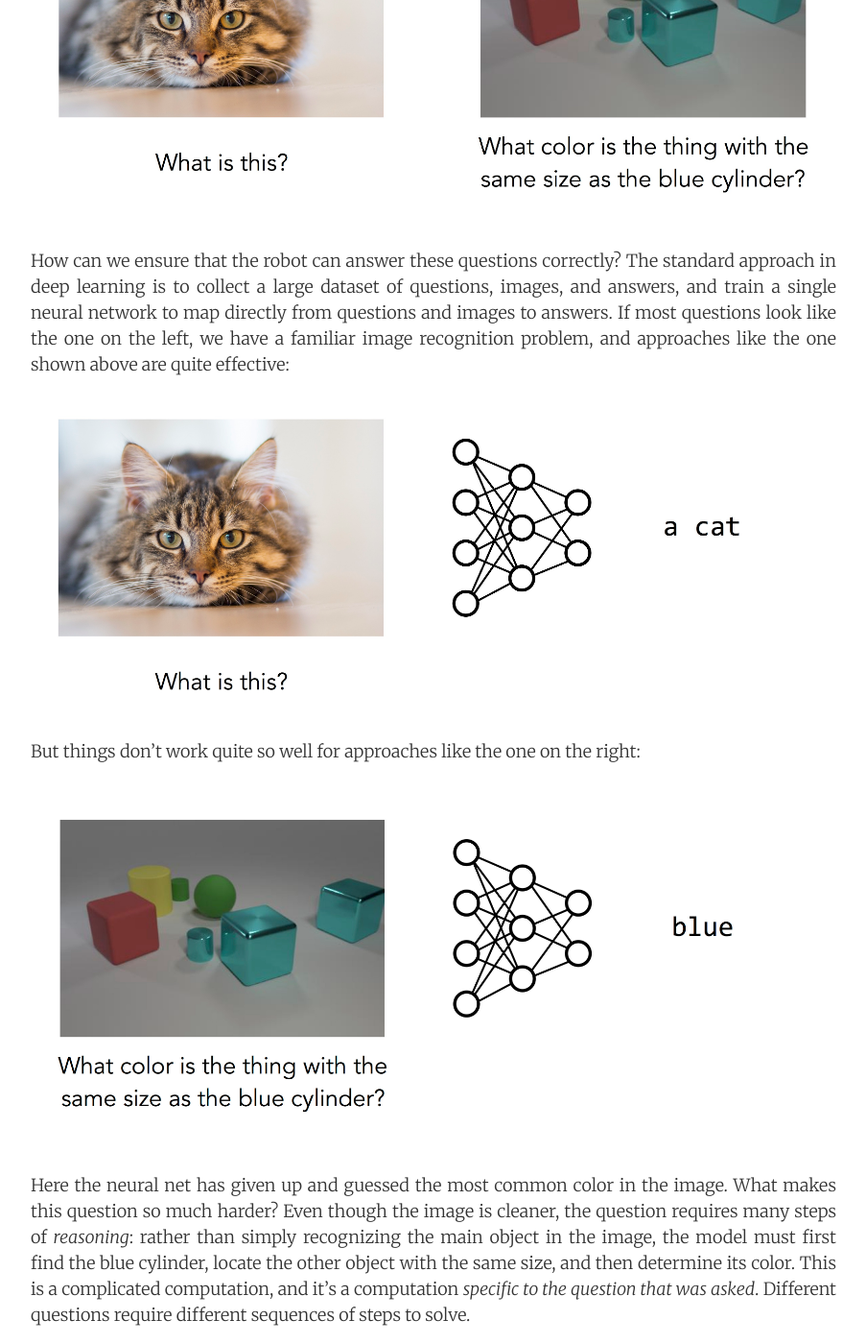
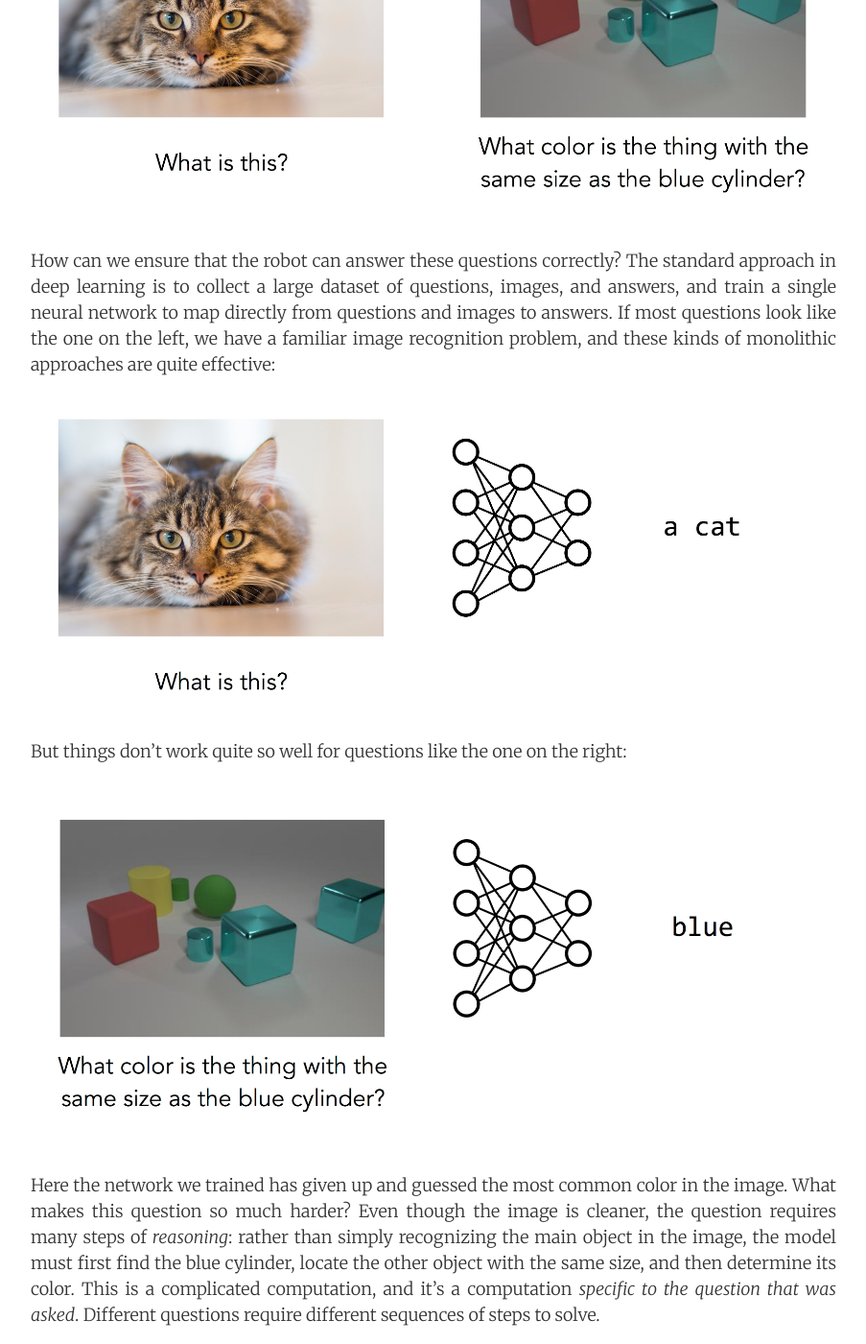
Before and after one commit to bairblog/bairblog.github.io, a Jekyll site: the page built from index.html, in a window 1280 px wide and 1400 px high, scrolled down 705 px. Shown: the whole window at 96% size, without its empty margins (188-1091 px from the left). Built offline with Jekyll 4.4.1, drawn with Linux system fonts in a browser that asks for light colours; nearby versions of some CDN libraries; the list of posts is cut into pages by our own code; some of the changed text lies outside the part shown.

Commit message:
jacob edits

```diff
--- a/_posts/2017-06-01-learning-to-reason-with-neural-module-networks.md
+++ b/_posts/2017-06-01-learning-to-reason-with-neural-module-networks.md
@@ -18,31 +18,34 @@ questions about its surroundings. We might ask questions like these:</p>
 standard approach in deep learning is to collect a large dataset of questions,
 images, and answers, and train a single neural network to map directly from
 questions and images to answers.  If most questions look like the one on the
-left, we have a familiar image recognition problem, and approaches like the one
-shown above are quite effective:</p>
+left, we have a familiar image recognition problem, and these kinds of
+monolithic approaches are quite effective:</p>
 
 <p style="text-align:center;">
 <img src="{{site.url}}/assets/nmns/cat_pred.jpg">
 </p>
 
-<p>But things don’t work quite so well for approaches like the one on the right:</p>
+<p>But things don’t work quite so well for questions like the one on the
+right:</p>
 
 <p style="text-align:center;">
 <img src="{{site.url}}/assets/nmns/clevr_pred.jpg">
 </p>
 
-<p>Here the neural net has given up and guessed the most common color in the image.
-What makes this question so much harder? Even though the image is cleaner, the
-question requires many steps of <em>reasoning</em>: rather than simply recognizing the
-main object in the image, the model must first find the blue cylinder, locate
-the other object with the same size, and then determine its color. This is a
-complicated computation, and it’s a computation <em>specific to the question that
-was asked</em>. Different questions require different sequences of steps to solve.</p>
+<p>Here the network we trained has given up and guessed the most common color in
+the image.  What makes this question so much harder? Even though the image is
+cleaner, the question requires many steps of <em>reasoning</em>: rather than
+simply recognizing the main object in the image, the model must first find the
+blue cylinder, locate the other object with the same size, and then determine
+its color. This is a complicated computation, and it’s a computation
+<em>specific to the question that was asked</em>. Different questions require
+different sequences of steps to solve.</p>
 
-<p>This stands in contrast to the dominant “one size fits all” paradigm in deep
-learning: for whatever problem we’re trying to solve, we write down a fixed
-model architecture that we hope captures the relationship between the input and
-output, and learn parameters for that fixed model from labeled training data.</p>
+<p>The dominant paradigm in deep learning is a "one size fits all" approach: for
+whatever problem we’re trying to solve, we write down a fixed model architecture
+that we hope can capture everything about the relationship between the input and
+output, and learn parameters for that fixed model from labeled training
+data.</p>
 
 <p>But real-world reasoning doesn’t work this way: it involves a variety of
 different capabilities, combined and synthesized in new ways for every new
@@ -64,15 +67,15 @@ size, and determining its color. We can draw this schematically like:</p>
 <img src="{{site.url}}/assets/nmns/layout1.jpg">
 </p>
 
-<p>A different question might involve a different series of steps. If we ask “how
-many things are the same size as the ball?”, we might have something like:</p>
+<p>A different question might involve a different series of steps. If we ask "how
+many things are the same size as the ball?", we might have something like:</p>
 
 <p style="text-align:center;">
 <img src="{{site.url}}/assets/nmns/layout2.jpg">
 </p>
 
-<p>Basic operations like “compare size” are shared between questions, but they get
-used in different ways. The key idea behind NMNs is to make this sharing
+<p>Basic operations like "compare size" are shared between questions, but they
+get used in different ways. The key idea behind NMNs is to make this sharing
 explicit: we use two different network structures to answer the two questions
 above, but we share weights between pieces of networks that involve the same
 basic operations:</p>
@@ -93,15 +96,15 @@ appropriate:</p>
 <p>(Several recent deep learning frameworks, including DyNet and TensorFlow Fold,
 were explicitly designed with this kind of dynamic computation in mind.)</p>
 
-<p>What we get at the end of the training process is not a single deep network, but
-rather a collection of neural “modules”, each of which implements a single step
-of reasoning. When we want to use our trained model on a new problem instance,
-we can assemble these modules dynamically to produce a new network structure
-tailored to that problem.</p>
+<p>What we get at the end of the training process is not a single deep network,
+but rather a collection of neural "modules", each of which implements a single
+step of reasoning. When we want to use our trained model on a new problem
+instance, we can assemble these modules dynamically to produce a new network
+structure tailored to that problem.</p>
 
 <p>One of the remarkable things about this process is that we don’t need to provide
 any low-level supervision for individual modules: the model never sees an
-isolated example of blue object or a “left-of” relationship. Modules are learned
+isolated example of blue object or a "left-of" relationship. Modules are learned
 only inside larger composed structures, with only (question, answer) pairs as
 supervision. But the training procedure is able to <em>automatically</em> infer the
 correct relationship between pieces of structure and the computations they’re
@@ -114,7 +117,7 @@ responsible for:</p>
 <hr />
 
 <p>The key ingredient in this whole process is a collection of high-level
-“reasoning blueprints” like the ones above. These blueprints tell us how the
+"reasoning blueprints" like the ones above. These blueprints tell us how the
 network for each question should be laid out, and how different questions relate
 to one another. But where do the blueprints come from?</p>
 
@@ -140,7 +143,7 @@ wide variety of problems.</p>
 <hr />
 
 <p>Despite the remarkable success of deep learning methods in recent years, many
-problems—including few-shot learning and complex reasoning—remain a
+problems---including few-shot learning and complex reasoning---remain a
 challenge. But these are exactly the sorts of problems where more structured
 classical techniques like semantic parsing and program induction really shine.
 Neural module networks give us the best of both worlds: the flexibility and data
```
Also changed, not shown: other parts of _posts/2017-06-01-learning-to-reason-with-neural-module-networks.md (+3 -3 lines).
